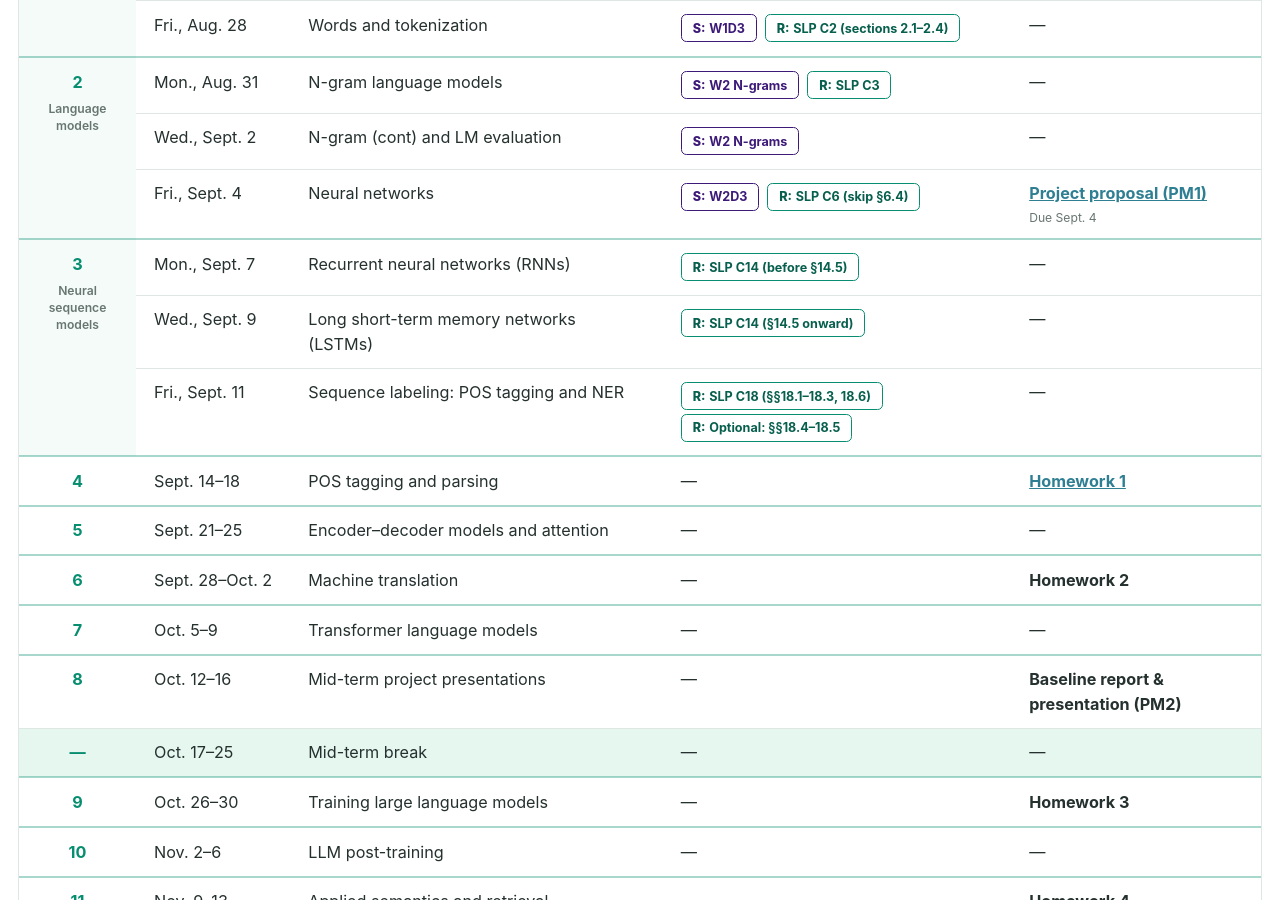
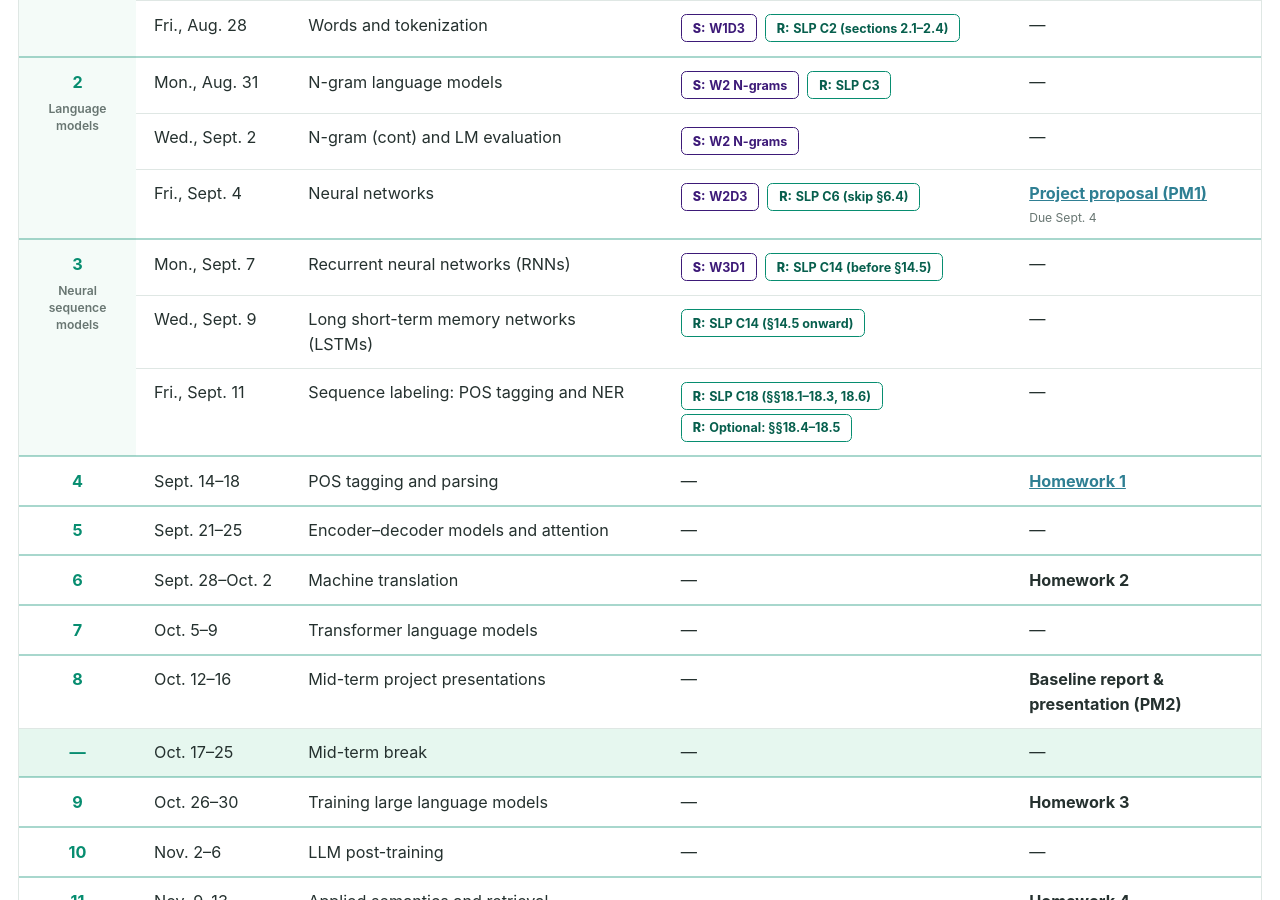
Before and after one commit to bnguyen5/bnguyen5.github.io, a Jekyll site: the page built from _pages/nlp-fall-2026.md, in a window 1280 px wide and 900 px high, scrolled down 2109 px. Built offline with Jekyll 4.4.1, drawn with Linux system fonts in a browser that asks for light colours.

Commit message:
Update nlp-fall-2026.md

```diff
--- a/_pages/nlp-fall-2026.md
+++ b/_pages/nlp-fall-2026.md
@@ -11,6 +11,7 @@ day2_slides_url: "https://docs.google.com/presentation/d/1IBARWiW3jb8M6kRoNMGRdU
 day3_slides_url: "https://docs.google.com/presentation/d/1t8-NBW3OYgpLPWZcqO9z-ze2nxIhf_CwOPM-4FbQFRw/edit?usp=sharing"
 w2_slides_url: "https://docs.google.com/presentation/d/1SP3gUsdDbn7Tfk4sJUz0zkdULKu60pDgoh3eEi-mxFY/edit?usp=sharing"
 w2d3_slides_url: "https://docs.google.com/presentation/d/1TaNJRUnea12bMJM8sAwgteLY_X67bm2ooP3dxR27GGM/edit?usp=sharing"
+w3d1_slides_url: "https://docs.google.com/document/d/1kLge3HcbuTyX5JXzeJJT9X8o_Xfod7OuDp0x5Uuc1Nw/edit?usp=drive_link"
 pm1_description_url: "https://docs.google.com/document/d/11qZpMnT9W837qiWsfr5sR6l8rXaI7J0xmVFmOfPDXbI/edit?usp=sharing"
 hw1_url: "https://colab.research.google.com/drive/1jUs4f98pAUknLC0Zm8-OHmj4XDAI4IC2?usp=sharing"
 ---
@@ -134,7 +135,7 @@ hw1_url: "https://colab.research.google.com/drive/1jUs4f98pAUknLC0Zm8-OHmj4XDAI4
           <tr><td>Wed., Sept. 2</td><td><strong>N-gram (cont) and LM evaluation</strong></td><td>{% if page.w2_slides_url != "" %}<a class="course-tag course-tag--slides" href="{{ page.w2_slides_url }}" target="_blank" rel="noopener">W2 N-grams</a>{% else %}<span class="course-tag course-tag--slides">W2 N-grams</span>{% endif %}</td><td>—</td></tr>
           <tr><td>Fri., Sept. 4</td><td><strong>Neural networks</strong></td><td>{% if page.w2d3_slides_url != "" %}<a class="course-tag course-tag--slides" href="{{ page.w2d3_slides_url }}" target="_blank" rel="noopener">W2D3</a>{% else %}<span class="course-tag course-tag--slides">W2D3</span>{% endif %} <a class="course-tag course-tag--reading" href="https://web.stanford.edu/~jurafsky/slp3/6.pdf" target="_blank" rel="noopener">SLP C6 (skip §6.4)</a></td><td>{% if page.pm1_description_url != "" %}<a href="{{ page.pm1_description_url }}" target="_blank" rel="noopener"><strong>Project proposal (PM1)</strong></a>{% else %}<strong>Project proposal (PM1)</strong>{% endif %}<small>Due Sept. 4</small></td></tr>
 
-          <tr class="course-week-start"><td rowspan="3"><strong>3</strong><small>Neural sequence models</small></td><td>Mon., Sept. 7</td><td><strong>Recurrent neural networks (RNNs)</strong></td><td><a class="course-tag course-tag--reading" href="https://web.stanford.edu/~jurafsky/slp3/14.pdf" target="_blank" rel="noopener">SLP C14 (before §14.5)</a></td><td>—</td></tr>
+          <tr class="course-week-start"><td rowspan="3"><strong>3</strong><small>Neural sequence models</small></td><td>Mon., Sept. 7</td><td><strong>Recurrent neural networks (RNNs)</strong></td><td>{% if page.w3d1_slides_url != "" %}<a class="course-tag course-tag--slides" href="{{ page.w3d1_slides_url }}" target="_blank" rel="noopener">W3D1</a>{% else %}<span class="course-tag course-tag--slides">W3D1</span>{% endif %} <a class="course-tag course-tag--reading" href="https://web.stanford.edu/~jurafsky/slp3/14.pdf" target="_blank" rel="noopener">SLP C14 (before §14.5)</a></td><td>—</td></tr>
           <tr><td>Wed., Sept. 9</td><td><strong>Long short-term memory networks (LSTMs)</strong></td><td><a class="course-tag course-tag--reading" href="https://web.stanford.edu/~jurafsky/slp3/14.pdf" target="_blank" rel="noopener">SLP C14 (§14.5 onward)</a></td><td>—</td></tr>
           <tr><td>Fri., Sept. 11</td><td><strong>Sequence labeling: POS tagging and NER</strong></td><td><a class="course-tag course-tag--reading" href="https://web.stanford.edu/~jurafsky/slp3/18.pdf" target="_blank" rel="noopener">SLP C18 (§§18.1–18.3, 18.6)</a> <a class="course-tag course-tag--reading" href="https://web.stanford.edu/~jurafsky/slp3/18.pdf#page=8" target="_blank" rel="noopener">Optional: §§18.4–18.5</a></td><td>—</td></tr>
           <tr class="course-week-start course-roadmap"><td>4</td><td>Sept. 14–18</td><td><strong>POS tagging and parsing</strong></td><td>—</td><td>{% if page.hw1_url != "" %}<a href="{{ page.hw1_url }}" target="_blank" rel="noopener"><strong>Homework 1</strong></a>{% else %}<strong>Homework 1</strong>{% endif %}</td></tr>
```
